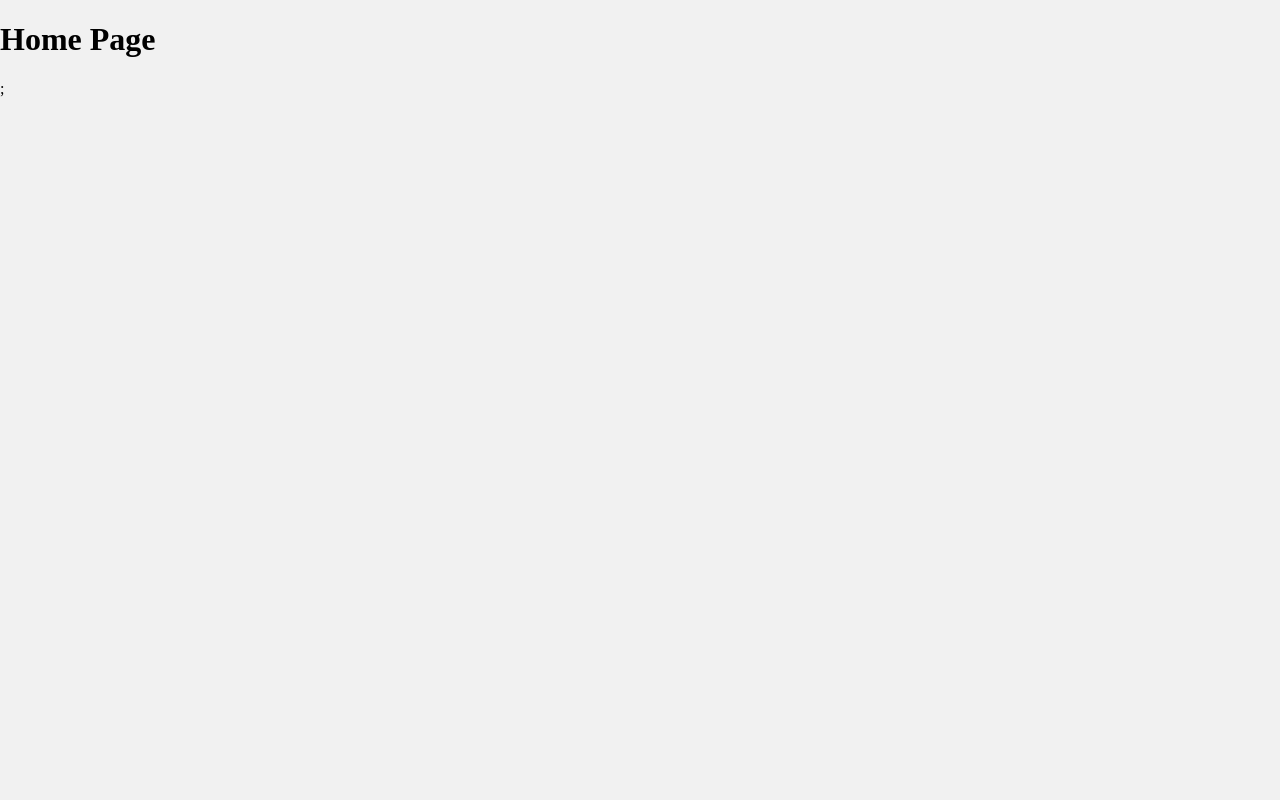
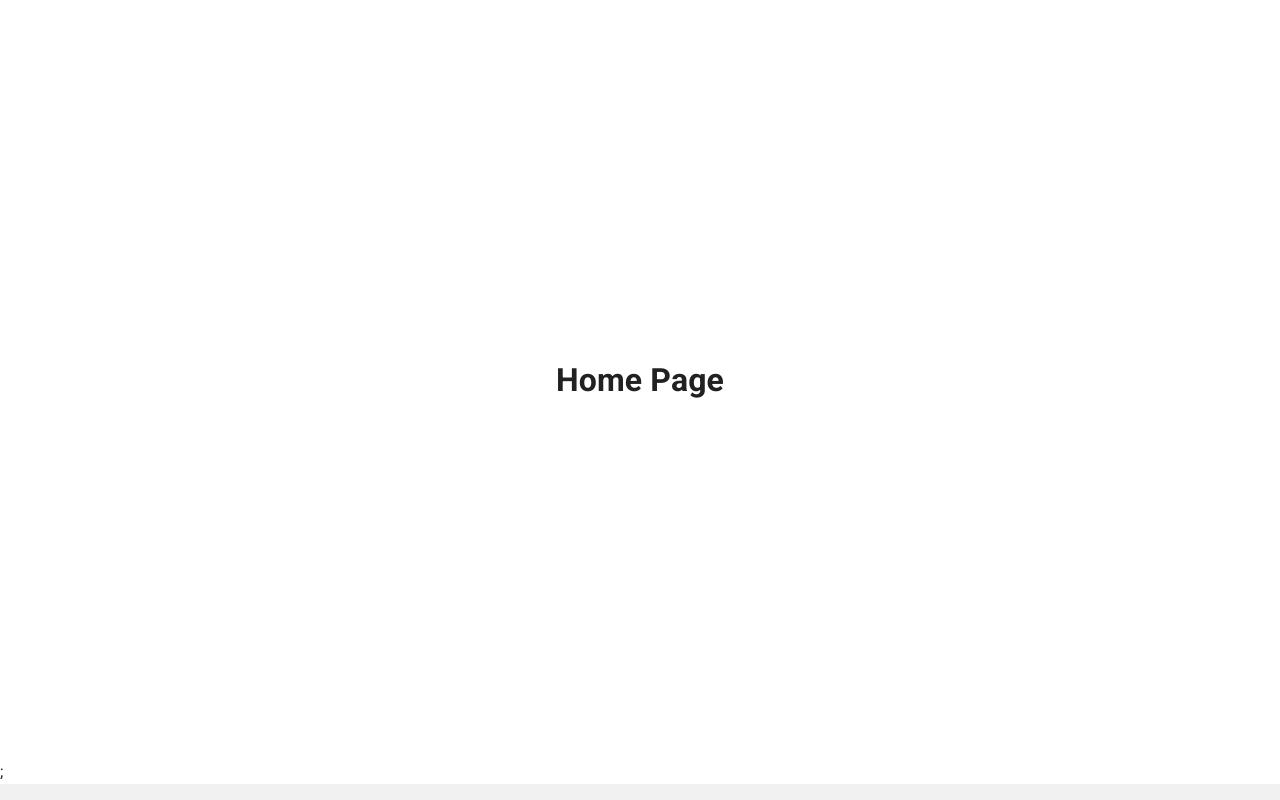
Before and after one commit to ibrunoss/wa-project-challenge, a Next.js app: page / in a window 1280 px wide. Built offline with nearby package versions, Linux system fonts and the light colour scheme.

Commit message:
Feat: Apply Container and charset
Container component added in Layout component
set charset="UTF-8"

```diff
--- a/src/components/Template/Layout.tsx
+++ b/src/components/Template/Layout.tsx
@@ -1,5 +1,6 @@
 import Head from "next/head";
 
+import TemplateContainer from "./Container";
 export interface LayoutProps {
   title?: string;
   children: React.ReactNode;
@@ -10,6 +11,7 @@ const Layout = (props: LayoutProps) => {
   return (
     <>
       <Head>
+        <meta charset="UTF-8" />
         <title>{title || "Wa Project - Front-End - Challenge"}</title>
         <meta name="description" content="Generated by create next app" />
         <link
@@ -22,7 +24,7 @@ const Layout = (props: LayoutProps) => {
         />
         <link rel="icon" href="/favicon.ico" />
       </Head>
-      {children}
+      <TemplateContainer>{children}</TemplateContainer>
     </>
   );
 };
```
